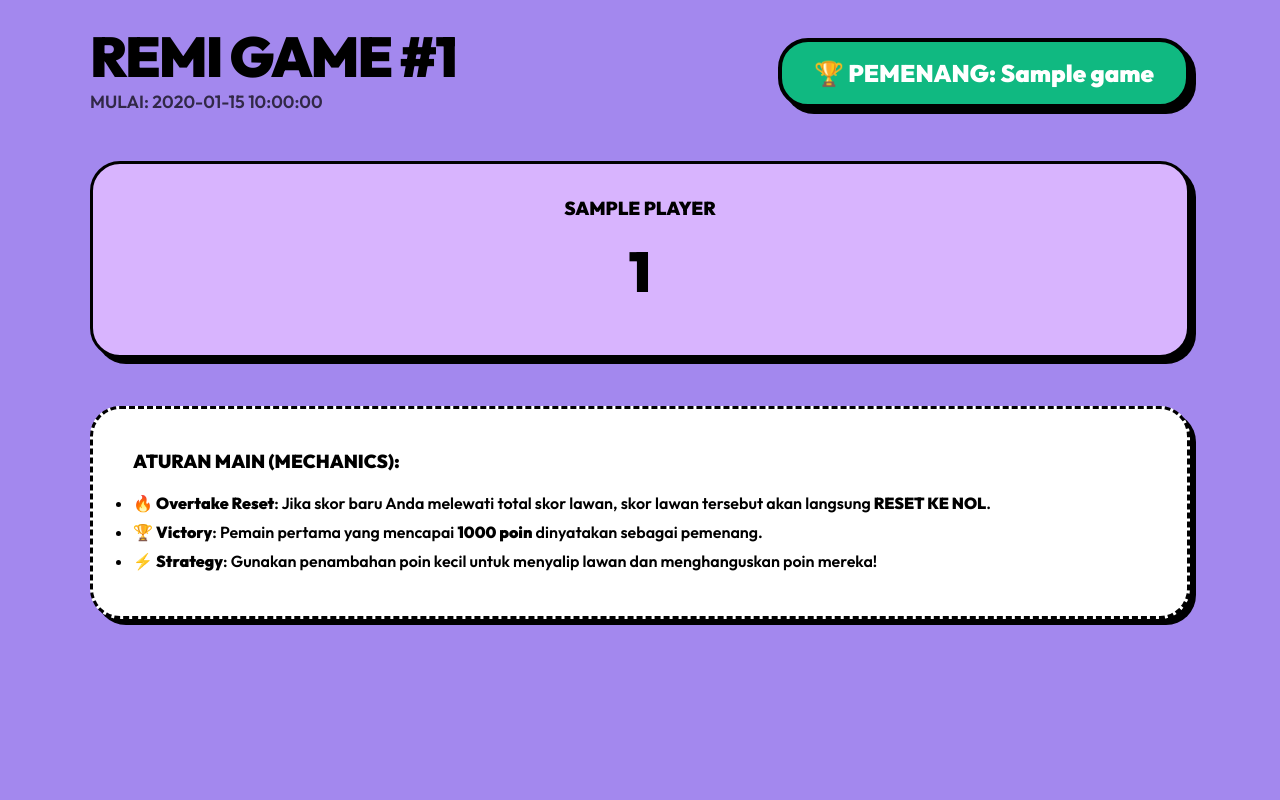
After one commit to ilhamtaufiq/spm-am, a FastAPI app: template templates/remi_game.html in a window 1280 px wide. The commit adds this page. Run offline with FastAPI, Linux system fonts and the light colour scheme; the template is opened without the code that fills it: most values are stand-ins (such as "Sample title", 1, 10 or a date in 2020).

Commit message:
Feature: Added Remi Counter with Overtake Reset mechanics to AMS Super APP

```diff
--- a/main.py
+++ b/main.py
@@ -10,6 +10,8 @@ import os
 import shutil
 from io import BytesIO
 import extract_rab
+from datetime import datetime
+from models import RemiGame, RemiPlayer
 
 # Database Seeding Logic
 DATABASE_PATH = "./data/spm_am.db"
@@ -24,7 +26,7 @@ if not os.path.exists(DATABASE_PATH) or os.path.getsize(DATABASE_PATH) == 0:
 
 models.Base.metadata.create_all(bind=engine)
 
-app = FastAPI(title="Cianjur Tool Hub")
+app = FastAPI(title="AMS Super APP")
 app.add_middleware(SessionMiddleware, secret_key=os.getenv("SESSION_SECRET", "spm-cianjur-secret-key-2026"))
 app.mount("/static", StaticFiles(directory="static"), name="static")
 templates = Jinja2Templates(directory="templates")
@@ -126,6 +128,58 @@ async def analyze_rab_post(request: Request, file: UploadFile = File(...)):
     filename = f"Analisa_RAB_{file.filename}"
     return StreamingResponse(output_buffer, media_type="application/vnd.openxmlformats-officedocument.spreadsheetml.sheet", headers={"Content-Disposition": f"attachment; filename={filename}"})
 
+# REMI COUNTER ROUTES
+@app.get("/remi", response_class=HTMLResponse)
+async def remi_list(request: Request, db: Session = Depends(get_db)):
+    if not get_current_user(request): return RedirectResponse(url="/login")
+    games = db.query(RemiGame).order_by(RemiGame.id.desc()).all()
+    return templates.TemplateResponse(request=request, name="remi_list.html", context={"games": games})
+
+@app.post("/remi/new")
+async def remi_new(request: Request, p1: str = Form(...), p2: str = Form(...), p3: str = Form(...), p4: str = Form(...), db: Session = Depends(get_db)):
+    if not get_current_user(request): return RedirectResponse(url="/login")
+    new_game = RemiGame(created_at=datetime.now().strftime("%Y-%m-%d %H:%M"))
+    db.add(new_game)
+    db.commit()
+    db.refresh(new_game)
+
+    for name in [p1, p2, p3, p4]:
+        player = RemiPlayer(game_id=new_game.id, name=name, total_score=0)
+        db.add(player)
+    db.commit()
+    return RedirectResponse(url=f"/remi/{new_game.id}", status_code=303)
+
+@app.get("/remi/{game_id}", response_class=HTMLResponse)
+async def remi_dashboard(request: Request, game_id: int, db: Session = Depends(get_db)):
+    if not get_current_user(request): return RedirectResponse(url="/login")
+    game = db.query(RemiGame).filter(RemiGame.id == game_id).first()
+    players = db.query(RemiPlayer).filter(RemiPlayer.game_id == game_id).all()
+    return templates.TemplateResponse(request=request, name="remi_game.html", context={"game": game, "players": players})
+
+@app.post("/remi/{game_id}/update")
+async def remi_update_score(request: Request, game_id: int, player_id: int = Form(...), added_points: int = Form(...), db: Session = Depends(get_db)):
+    if not get_current_user(request): return RedirectResponse(url="/login")
+    game = db.query(RemiGame).filter(RemiGame.id == game_id).first()
+    if not game or not game.is_active: return RedirectResponse(url=f"/remi/{game_id}")
+
+    player = db.query(RemiPlayer).filter(RemiPlayer.id == player_id).first()
+    current_score = player.total_score
+    new_score = current_score + added_points
+
+    # Overtake Logic
+    others = db.query(RemiPlayer).filter(RemiPlayer.game_id == game_id, RemiPlayer.id != player_id).all()
+    for other in others:
+        if current_score < other.total_score <= new_score:
+            other.total_score = 0
+
+    player.total_score = new_score
+    if player.total_score >= 1000:
+        game.is_active = 0
+        game.winner_name = player.name
+
+    db.commit()
+    return RedirectResponse(url=f"/remi/{game_id}", status_code=303)
+
 if __name__ == "__main__":
     import uvicorn
     uvicorn.run("main:app", host="0.0.0.0", port=8000, reload=True)
--- /dev/null
+++ b/templates/remi_game.html
@@ -0,0 +1,84 @@
+<!DOCTYPE html>
+<html lang="en">
+<head>
+    <meta charset="UTF-8">
+    <meta name="viewport" content="width=device-width, initial-scale=1.0">
+    <title>Game {{ game.id }} - Remi Counter</title>
+    <link rel="stylesheet" href="/static/style.css">
+    <link href="https://fonts.googleapis.com/css2?family=Outfit:wght@400;600;900&display=swap" rel="stylesheet">
+    <style>
+        .player-grid {
+            display: grid;
+            grid-template-columns: repeat(auto-fit, minmax(200px, 1fr));
+            gap: 1.5rem;
+            margin-bottom: 3rem;
+        }
+        .player-card {
+            text-align: center;
+            padding: 2rem;
+            position: relative;
+        }
+        .player-card .score {
+            font-size: 3.5rem;
+            font-weight: 900;
+            margin: 1rem 0;
+        }
+        .overtake-alert {
+            position: absolute;
+            top: -10px;
+            left: 50%;
+            transform: translateX(-50%);
+            background: #ff5c5c;
+            color: white;
+            padding: 4px 12px;
+            border: 2px solid #000;
+            font-weight: 900;
+            font-size: 0.7rem;
+            white-space: nowrap;
+        }
+    </style>
+</head>
+<body>
+    <div class="container">
+        <header>
+            <div>
+                <a href="/remi" style="text-decoration: none; color: inherit;"><h1>REMI GAME #{{ game.id }}</h1></a>
+                <div class="subtitle">MULAI: {{ game.created_at }}</div>
+            </div>
+            <div>
+                {% if not game.is_active %}
+                <div class="card" style="background: #10b981; padding: 1rem 2rem; border-width: 4px;">
+                    <h2 style="color: white; font-weight: 900;">🏆 PEMENANG: {{ game.winner_name }}</h2>
+                </div>
+                {% endif %}
+            </div>
+        </header>
+
+        <div class="player-grid">
+            {% for player in players %}
+            <div class="card player-card" style="background: {{ ['#d8b4fe', '#fcd34d', '#60a5fa', '#fda4af'][loop.index0] }};">
+                <h3 style="font-weight: 900; text-transform: uppercase;">{{ player.name }}</h3>
+                <div class="score">{{ player.total_score }}</div>
+
+                {% if game.is_active %}
+                <form action="/remi/{{ game.id }}/update" method="post" style="display: flex; gap: 0.5rem; margin-top: 1rem;">
+                    <input type="hidden" name="player_id" value="{{ player.id }}">
+                    <input type="number" name="added_points" placeholder="+ Skor" class="form-input" style="background: white; text-align: center; font-weight: 900;" required>
+                    <button type="submit" class="btn btn-primary" style="padding: 0 1rem; background: black;">OK</button>
+                </form>
+                {% endif %}
+            </div>
+            {% endfor %}
+        </div>
+
+        <div class="card" style="background: #ffffff; border-style: dashed;">
+            <h3 style="font-weight: 900; margin-bottom: 1rem;">ATURAN MAIN (MECHANICS):</h3>
+            <ul style="font-weight: 600; line-height: 1.8;">
+                <li>🔥 <strong>Overtake Reset</strong>: Jika skor baru Anda melewati total skor lawan, skor lawan tersebut akan langsung <strong>RESET KE NOL</strong>.</li>
+                <li>🏆 <strong>Victory</strong>: Pemain pertama yang mencapai <strong>1000 poin</strong> dinyatakan sebagai pemenang.</li>
+                <li>⚡ <strong>Strategy</strong>: Gunakan penambahan poin kecil untuk menyalip lawan dan menghanguskan poin mereka!</li>
+            </ul>
+        </div>
+    </div>
+</body>
+</html>
```
Also changed, not shown: models.py (+14 -0 lines), templates/landing.html (+17 -1 lines), templates/remi_list.html (added, +75 -0 lines), spm_am.db.
